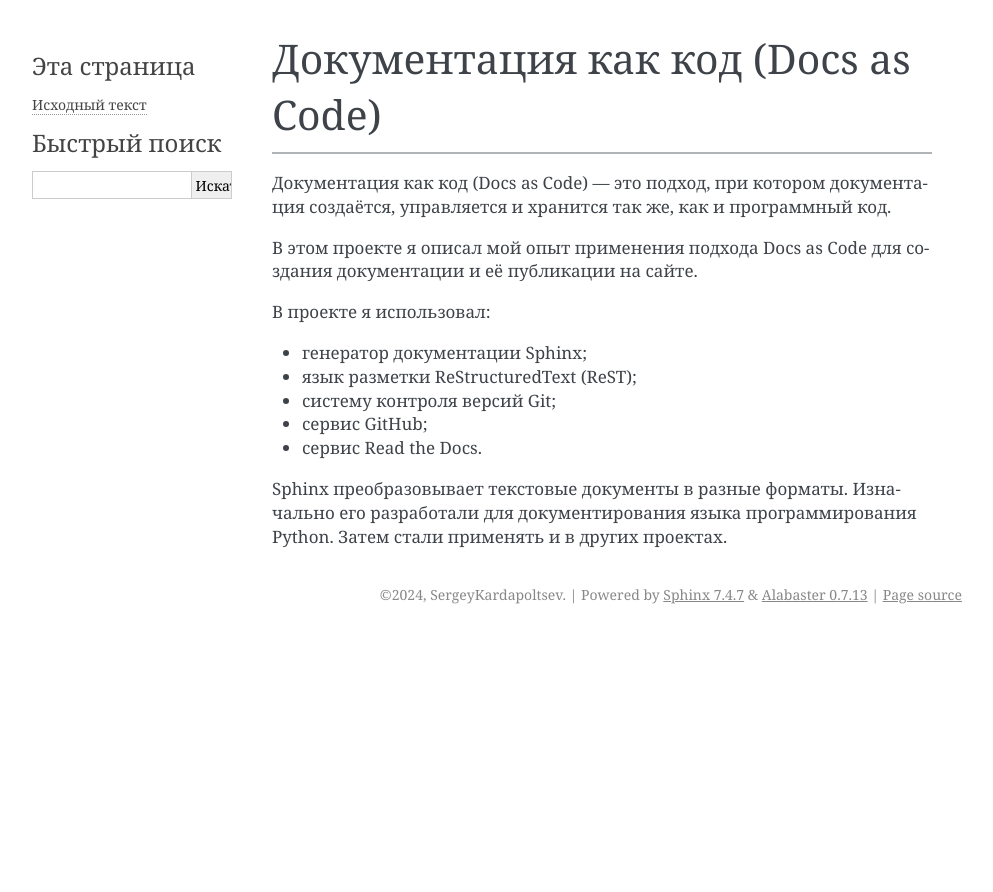
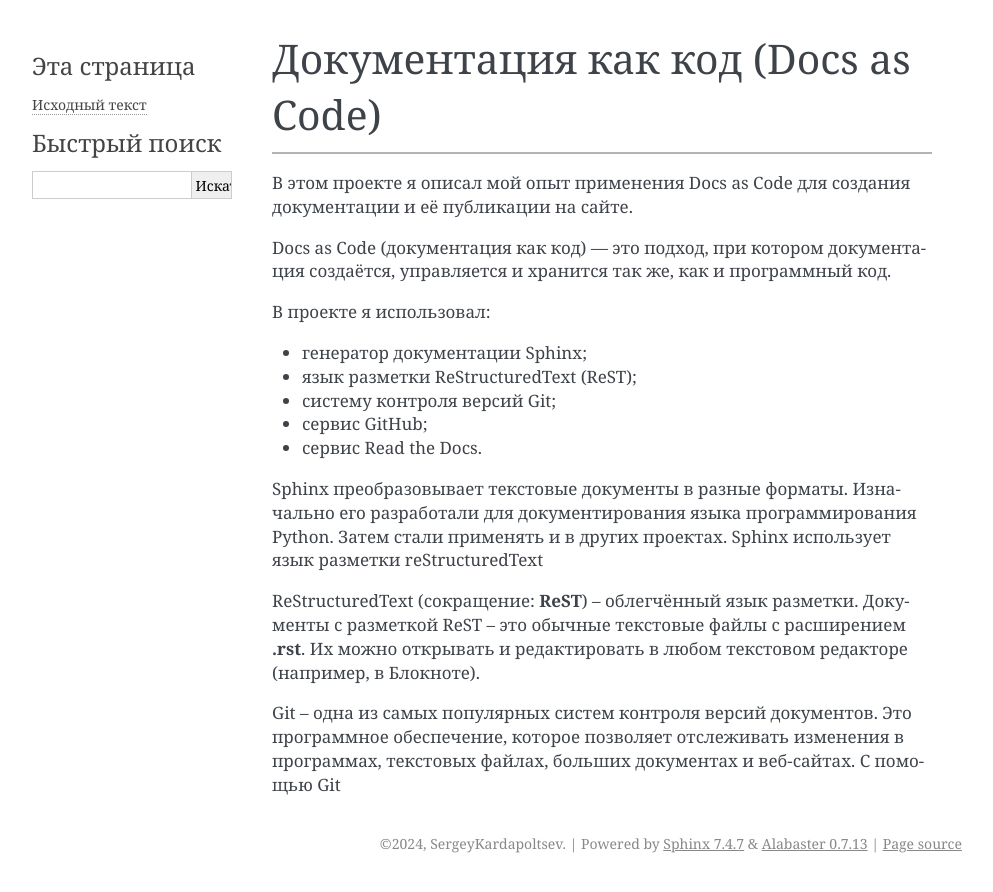
Before and after one commit to SergeyKardapoltsev/My_site, a Sphinx documentation site: the page built from docs/source/index.rst, in a window 1280 px wide. Shown: the top 892 px of the page, without its empty margins (148-1141 px from the left). Built offline with Sphinx 7.4.7, drawn with Linux system fonts in a browser that asks for light colours.

Commit message:
Изменить и добавить про ReST и Git в index.rst

```diff
--- a/docs/source/index.rst
+++ b/docs/source/index.rst
@@ -8,12 +8,12 @@
 
 ===================================
 
-Документация как код (Docs as Code) — это подход, при котором
+В этом проекте я описал мой опыт применения Docs as Code
+для создания документации и её публикации на сайте.
+
+Docs as Code (документация как код) — это подход, при котором
 документация создаётся, управляется и хранится так же,
 как и программный код.
-
-В этом проекте я описал мой опыт применения подхода Docs as Code
-для создания документации и её публикации на сайте.
 
 В проекте я использовал:
 
@@ -25,8 +25,18 @@
 
 Sphinx преобразовывает текстовые документы в разные форматы.
 Изначально его разработали для документирования языка программирования
-Python. Затем стали применять и в других проектах.
+Python. Затем стали применять и в других проектах. Sphinx использует
+язык разметки reStructuredText
 
+ReStructuredText (сокращение: **ReST**) – облегчённый язык разметки.
+Документы с разметкой ReST – это обычные текстовые файлы с расширением
+**.rst**. Их можно открывать и редактировать в любом текстовом редакторе
+(например, в Блокноте).
+
+Git – одна из самых популярных систем контроля версий документов. Это
+программное обеспечение, которое позволяет отслеживать изменения в
+программах, текстовых файлах, больших документах и веб-сайтах. С помощью
+Git
 
 .. toctree::
    :maxdepth: 2
```
